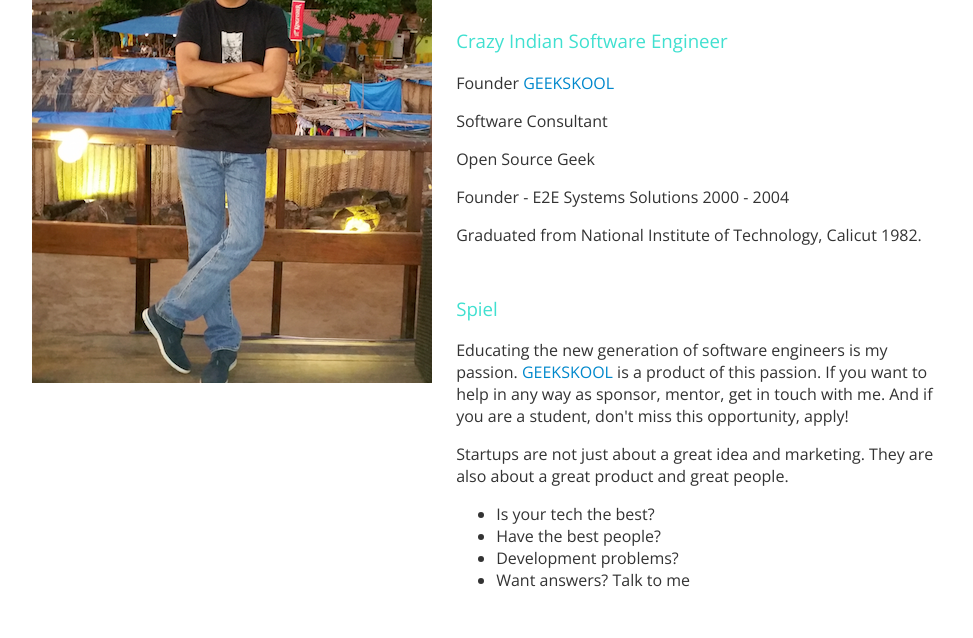
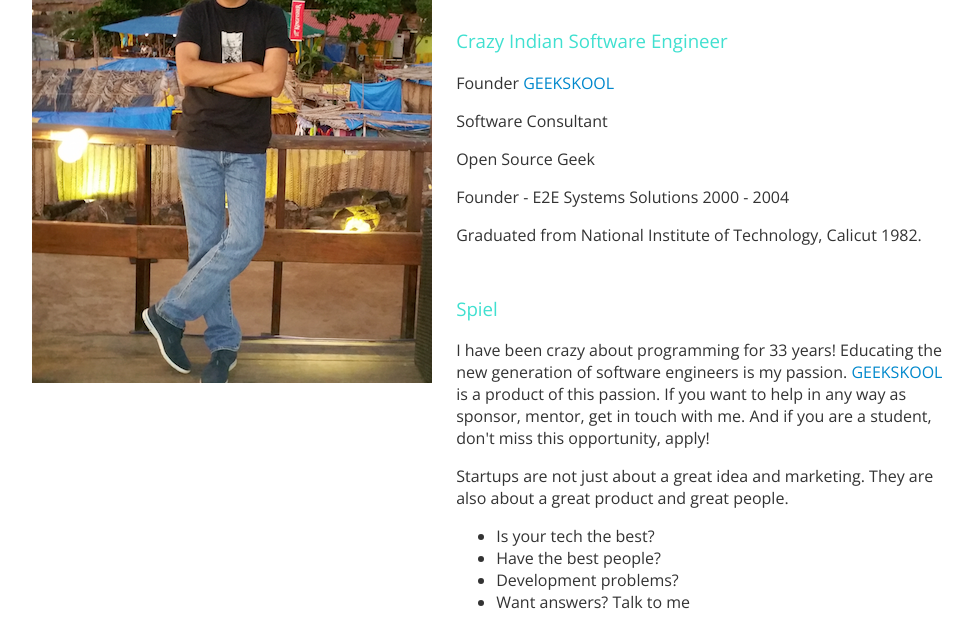
Before and after one commit to santoshrajan/santoshrajan.github.com, a plain HTML site: page index.html in a window 1280 px wide. Shown: the part 115-753 px from the top of the page, without its empty margins (148-1121 px from the left). Drawn offline with nearby package versions, Linux system fonts and the light colour scheme.

Commit message:
minor edit

```diff
--- a/index.html
+++ b/index.html
@@ -80,7 +80,7 @@ h1, h3 {
   <p>Founder - E2E Systems Solutions 2000 - 2004</p>
   <p>Graduated from National Institute of Technology, Calicut 1982.</p>
   <h3>Spiel</h3>
-  <p>Educating the new generation of software engineers is my passion.
+  <p>I have been crazy about programming for 33 years! Educating the new generation of software engineers is my passion.
   <a href="http://www.geekskool.com">GEEKSKOOL</a> is a product of this passion. If you want to help in any way as sponsor, mentor, get in touch with me. And if you are a student, don't miss this opportunity, apply!</p>
 
   <p>Startups are not just about a great idea and marketing. They are also about a great product and great people.</p>
```
